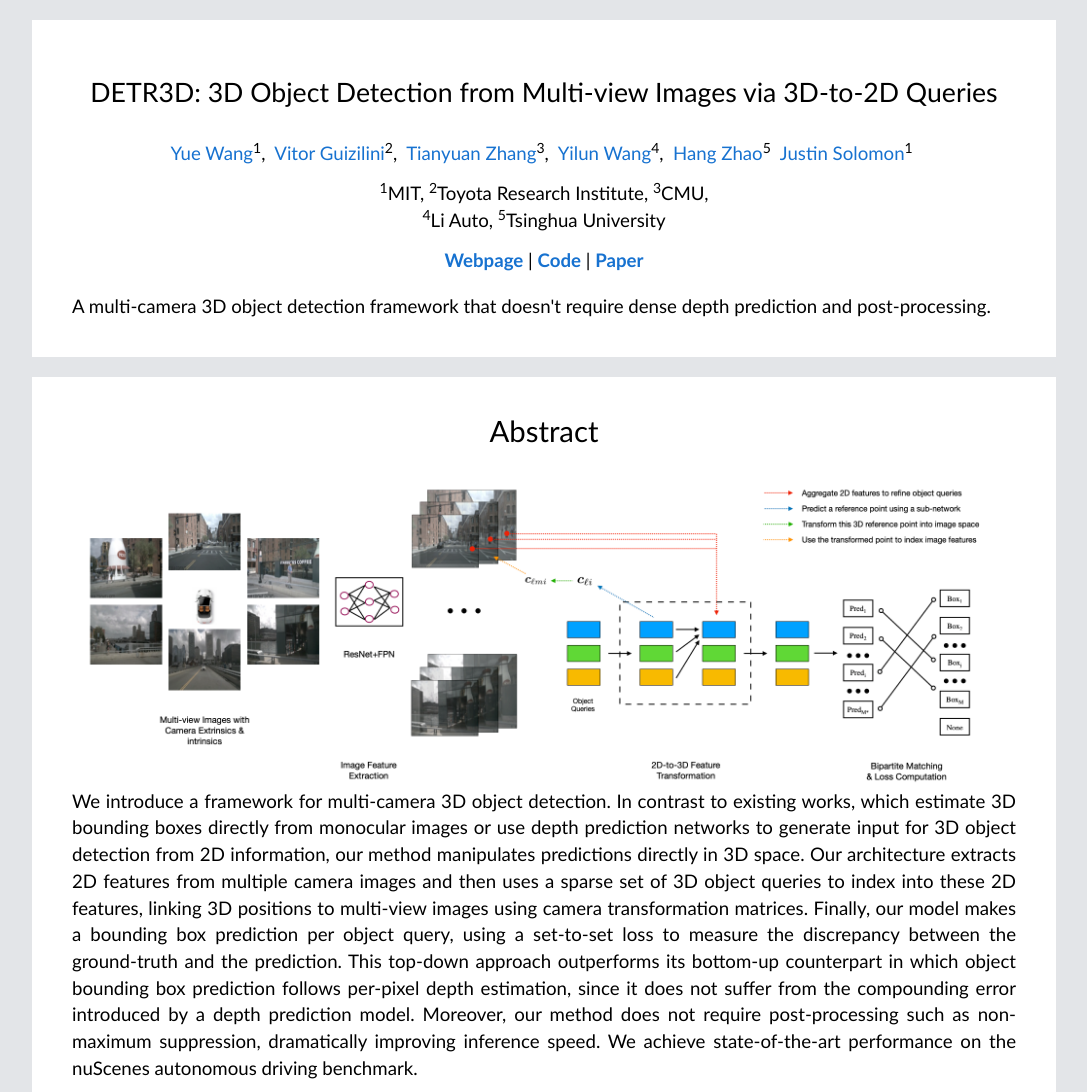
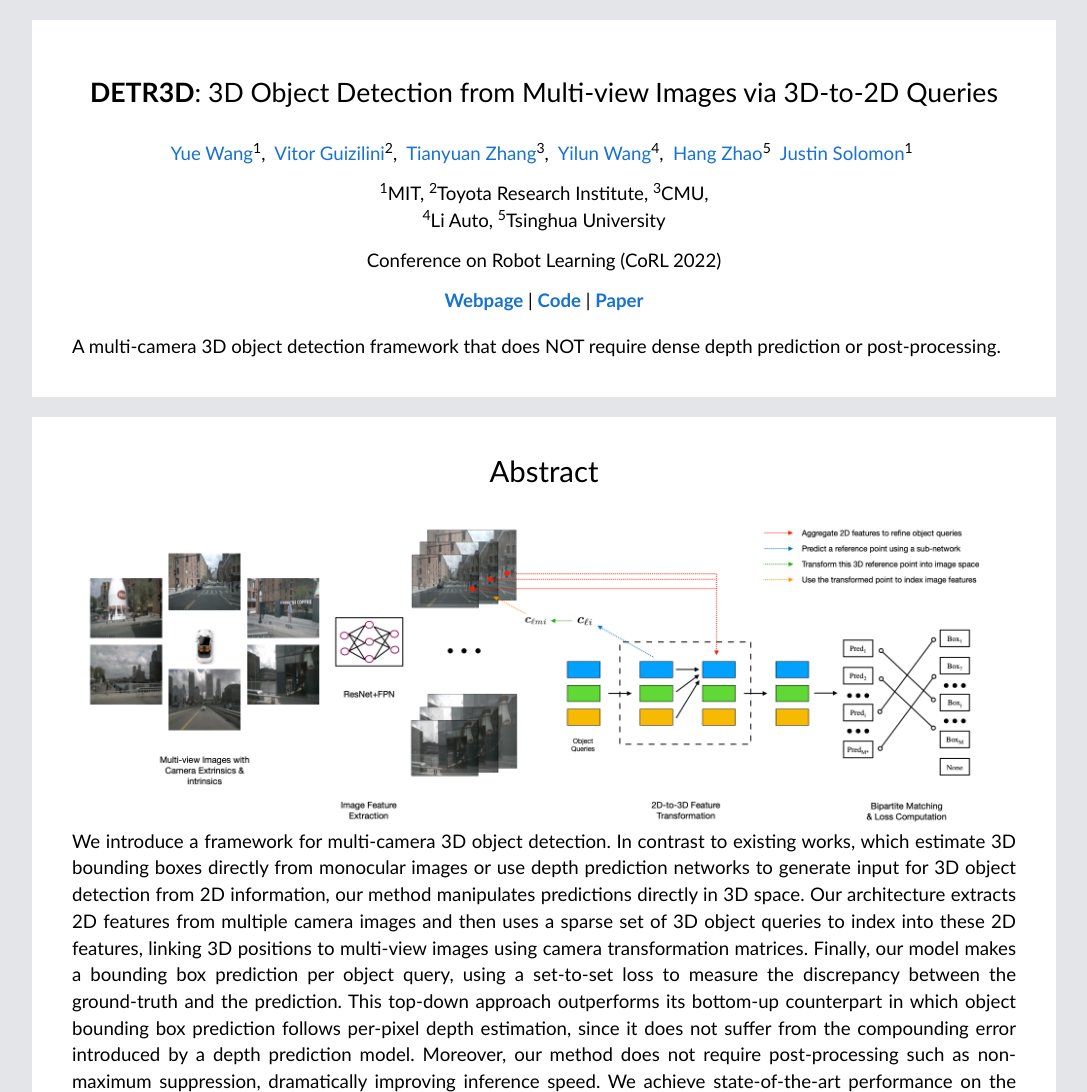
Before and after one commit to Tsinghua-MARS-Lab/detr3d, a plain HTML site: page index.html in a window 1280 px wide. Shown: the top 1092 px of the page, without its empty margins (96-1183 px from the left). Drawn offline with Linux system fonts and the light colour scheme.

Commit message:
add conference info

```diff
--- a/index.html
+++ b/index.html
@@ -34,7 +34,7 @@
 
     <div class="header">
         <div style="" class="title" id="lang">
-            DETR3D: 3D Object Detection from Multi-view Images via 3D-to-2D Queries
+            <b>DETR3D</b>: 3D Object Detection from Multi-view Images via 3D-to-2D Queries
         </div>
     </div>
     <!-- === Title Ends === -->
@@ -59,11 +59,15 @@
         </div>
     </div>
 
+    <div class="institution">
+        Conference on Robot Learning (CoRL 2022)
+    </div>
+
     <table border="0" align="center">
         <tr>
             <td align="center" style="padding: 0pt 0 15pt 0">
-                <a class="bar" href="https://github.com/WangYueFt/detr3d"><b>Webpage</b></a> |
-                <a class="bar" href="#"><b>Code</b></a> |
+                <a class="bar" href="https://tsinghua-mars-lab.github.io/DETR3D/"><b>Webpage</b></a> |
+                <a class="bar" href="https://github.com/WangYueFt/detr3d"><b>Code</b></a> |
                 <a class="bar" href="https://arxiv.org/abs/2110.06922"><b>Paper</b></a>
             </td>
         </tr>
@@ -83,7 +87,7 @@
         </table>
     </div> -->
     <p>
-        A multi-camera 3D object detection framework that doesn't require dense depth prediction and post-processing.
+        A multi-camera 3D object detection framework that does NOT require dense depth prediction or post-processing.
     </p>
 
 </div>
```
